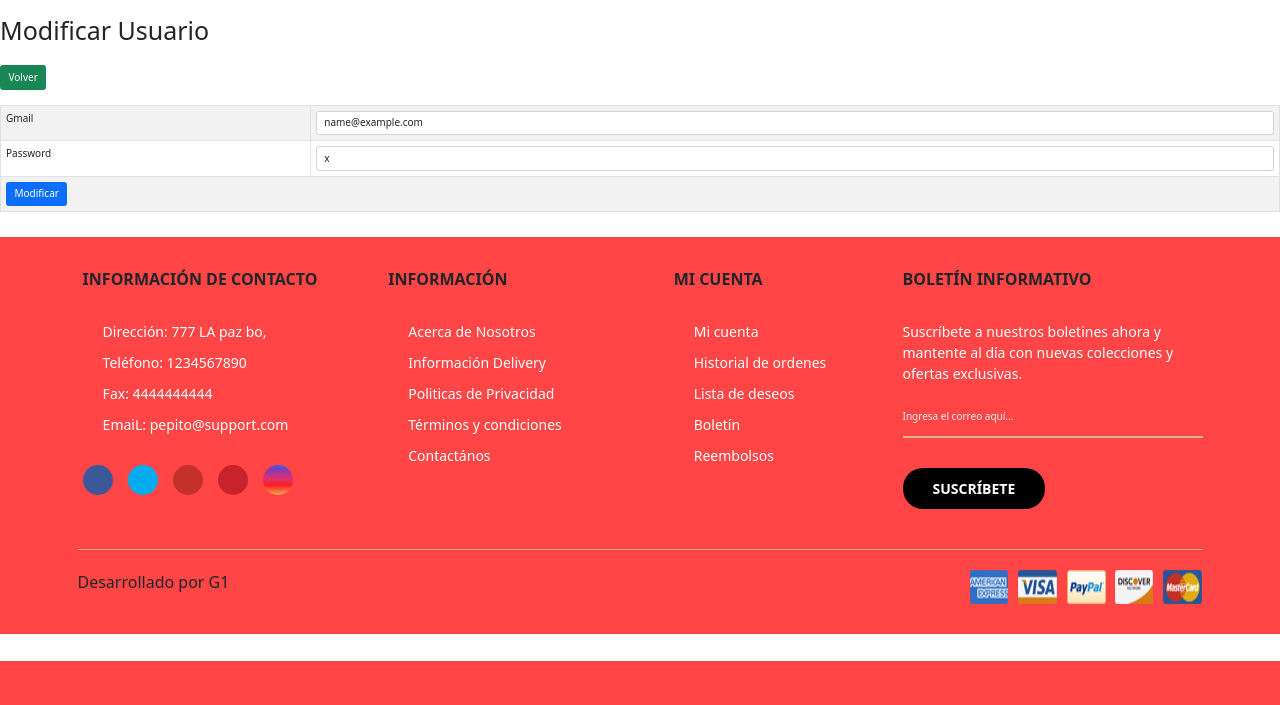
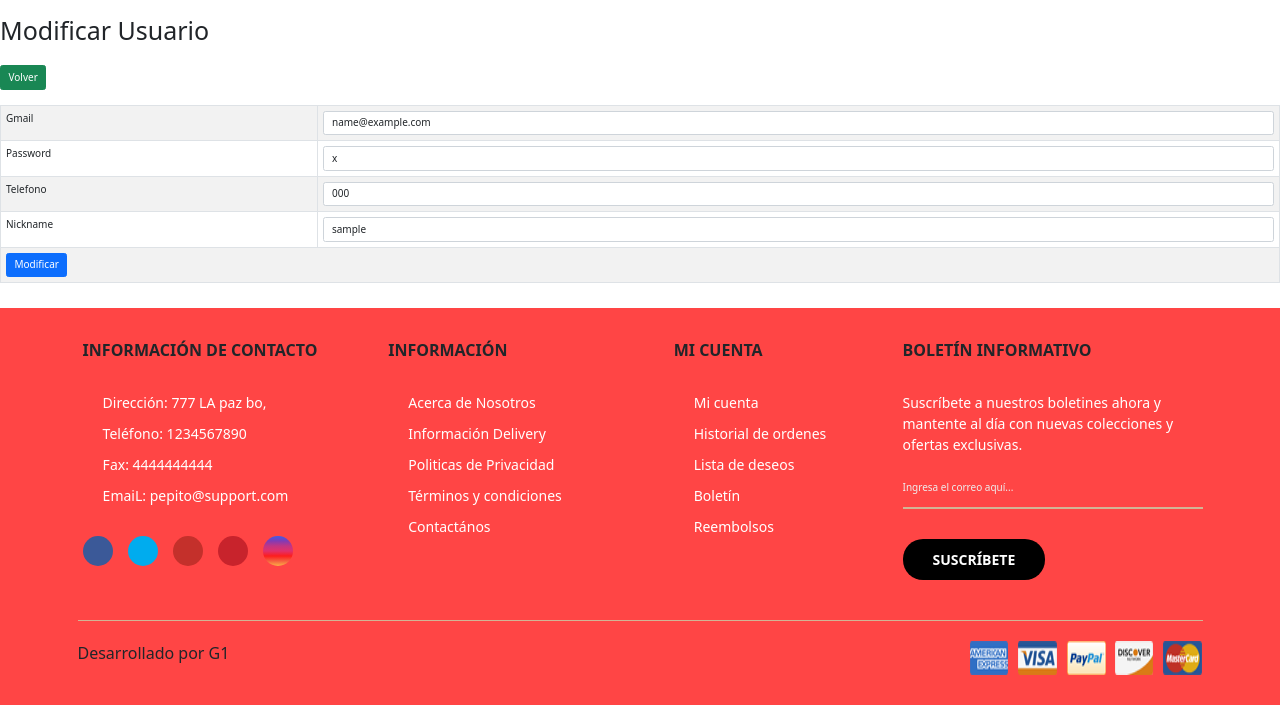
Before and after one commit to 1JAMT1/proyecto, a PHP site: page /admin/usuarios/actualizar.php?cod=1 in a window 1280 px wide. Shown: the part 139-844 px from the top of the page. Before the commit the page ends 800 px from the top, so only its background shows below. Run offline with PHP 8.4, Linux system fonts and the light colour scheme; tables that the repository leaves empty or names only in its code hold one stand-in row (values such as "Sample post").

Commit message:
modificaciones

```diff
--- a/admin/usuarios/actualizar.php
+++ b/admin/usuarios/actualizar.php
@@ -8,7 +8,10 @@
     {
         $var=$_POST['gma'];
         $varchar=$_POST['pas'];
-        $con_sql="UPDATE usuarios SET gmail='$var', password='$varchar' WHERE idusuario='$cod'";
+        $tel=$_POST['tel'];
+        $nick=$_POST['nick'];
+        $con_sql="UPDATE usuarios SET gmail='$var', password='$varchar',
+        telefono='$tel', nickname='$nick' WHERE idusuario='$cod'";
         $resm=mysqli_query($db,$con_sql);
         if($resm){
             echo "
@@ -44,6 +47,14 @@
                 <td><input type="varchar" class="form-control" name="pas" id="pas" value="<?php echo $fila['password']; ?> "></td>
             </tr>
             <tr>
+                <td>Telefono</td>
+                <td><input type="number" class="form-control" name="tel" id="tel" value="<?php echo $fila['telefono']; ?>"></td>
+            </tr>
+            <tr>
+                <td>Nickname</td>
+                <td><input type="text" class="form-control" name="nick" id="nick" value="<?php echo $fila['nickname']; ?>"></td>
+            </tr>
+            <tr>
             <td colspan="3">
                 <div aling="center">
                     <input type="submit" name="Modificar" id="Modificar"
```
Also changed, not shown: admin/usuarios/actualizarusuario.php (+9 -2 lines).
